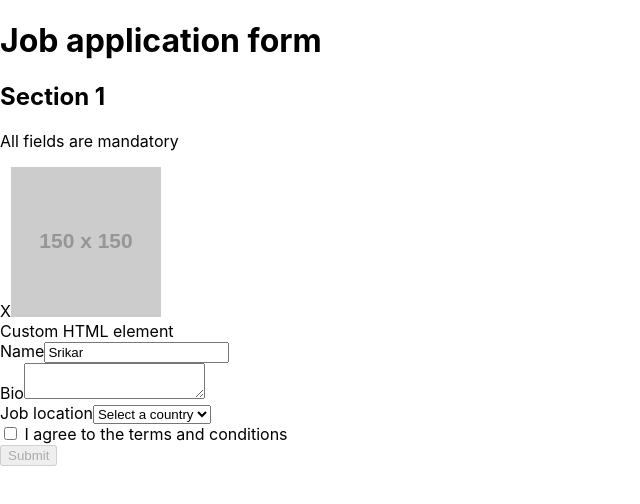
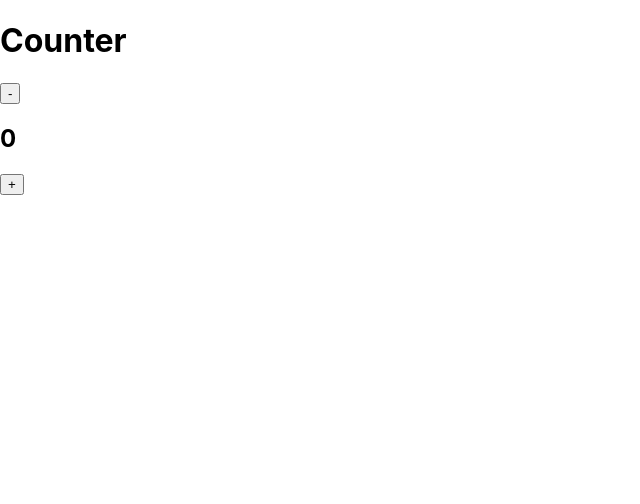
Before and after one commit to Srikargoud6/sampleprojects, a React (Create React App) app in the folder my-test-app/: page / in a window 1280 px wide. Shown: the top 504 px of the page, without its empty margins (0-640 px from the left). Built offline with nearby package versions, Linux system fonts and the light colour scheme.

Commit message:
added a test to a user click event

```diff
--- a/my-test-app/package.json
+++ b/my-test-app/package.json
@@ -6,7 +6,7 @@
     "@testing-library/dom": "^10.4.1",
     "@testing-library/jest-dom": "^6.6.4",
     "@testing-library/react": "^16.3.0",
-    "@testing-library/user-event": "^13.5.0",
+    "@testing-library/user-event": "^14.6.1",
     "@types/jest": "^27.5.2",
     "@types/node": "^16.18.126",
     "@types/react": "^19.1.9",
--- a/my-test-app/src/App.tsx
+++ b/my-test-app/src/App.tsx
@@ -3,9 +3,10 @@ import logo from "./logo.svg";
 import "./App.css";
 import Application from "./components/Application/Application";
 import { Skills } from "./components/Skills/Skills";
+import Counter from "./components/Counter/Counter";
 
 function App() {
-  return <Application />;
+  return <Counter />;
 }
 
 export default App;
--- /dev/null
+++ b/my-test-app/src/components/Counter/Counter.tsx
@@ -0,0 +1,29 @@
+import { useState } from "react";
+
+import React from "react";
+
+const Counter = () => {
+  const [count, setCount] = useState(0);
+
+  const addCount = () => {
+    setCount((prev) => {
+      return prev + 1;
+    });
+  };
+
+  const minusCount = () => {
+    setCount((prev) => {
+      return prev - 1;
+    });
+  };
+  return (
+    <div>
+      <h1>Counter</h1>
+      <button onClick={minusCount}>-</button>
+      <h2>{count}</h2>
+      <button onClick={addCount}>+</button>
+    </div>
+  );
+};
+
+export default Counter;
```
Also changed, not shown: 2 other files (tests, documents, lock files or other folders).
